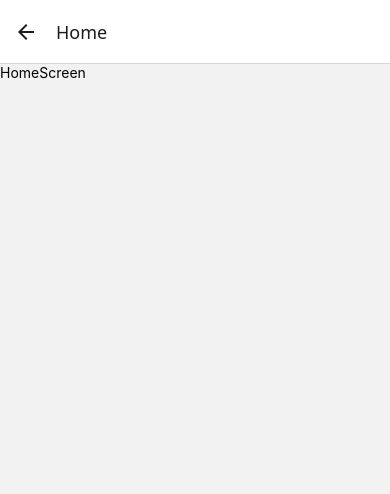
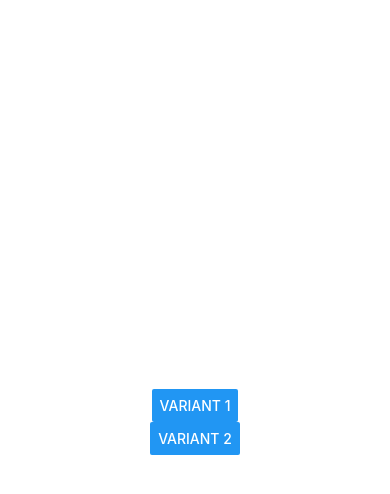
Before and after one commit to zubyrbutt/ILabTask, a React Native app: screen /Home in a window 390 px wide. Shown: the top 494 px of the page. Built offline with nearby package versions, Linux system fonts and the light colour scheme.

Commit message:
add variant buttons in the home screen

```diff
--- a/src/navigation/stacks/index.tsx
+++ b/src/navigation/stacks/index.tsx
@@ -11,7 +11,10 @@ const Stack = createNativeStackNavigator();
 const StackNavigator = () => {
   return (
     <Stack.Navigator
-    initialRouteName="Variant2"
+    initialRouteName="Home"
+    screenOptions={{
+      headerShown: false,
+    }}
     >
       <Stack.Screen name="Home" component={HomeScreen}
 
--- a/src/screens/home/index.tsx
+++ b/src/screens/home/index.tsx
@@ -1,11 +1,23 @@
 import React from 'react'
 
-import { View, Text } from 'react-native'
+import { View, Text, Button } from 'react-native'
+import { useNavigation } from '@react-navigation/native';
+
+import { styles } from './styles'
 
 const HomeScreen = () => {
+  const navigation = useNavigation();
+
   return (
-    <View>
-      <Text>HomeScreen</Text>
+    <View style={styles.container}>
+  <Button
+    title="Variant 1"
+    onPress={() => navigation.navigate('Variant1')}
+  />
+  <Button
+    title="Variant 2"
+    onPress={() => navigation.navigate('Variant2')}
+  />
     </View>
   )
 }
--- /dev/null
+++ b/src/screens/home/styles.ts
@@ -0,0 +1,12 @@
+import {StyleSheet} from 'react-native';
+
+import theme from '../../theme';
+
+export const styles = StyleSheet.create({
+  container: {
+    flex: 1,
+    backgroundColor: theme.colors.white,
+    alignItems: 'center',
+    justifyContent: 'center',
+  },
+});
```
